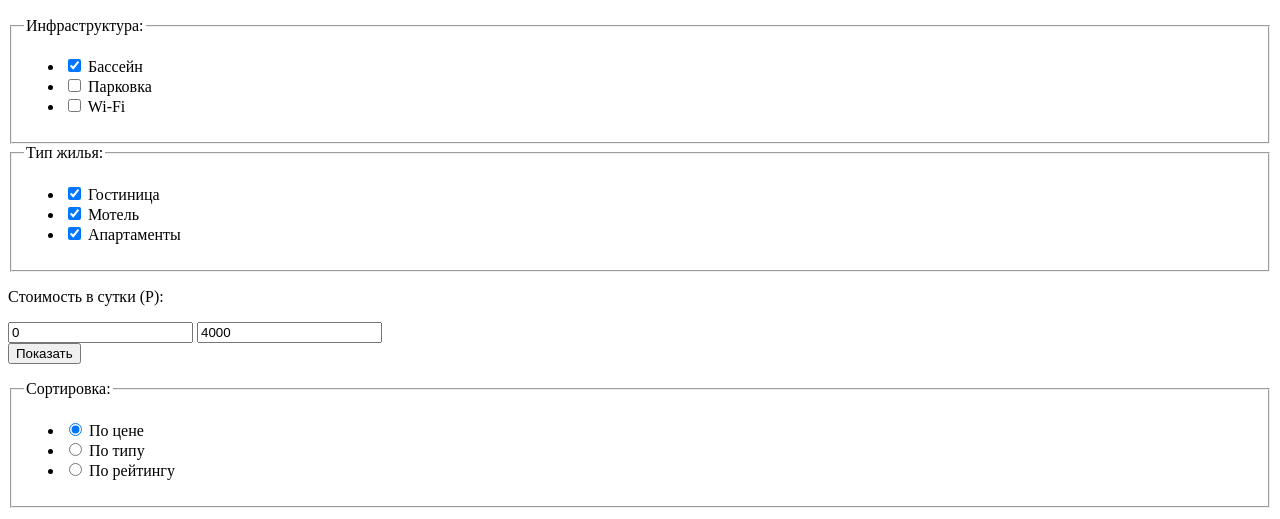
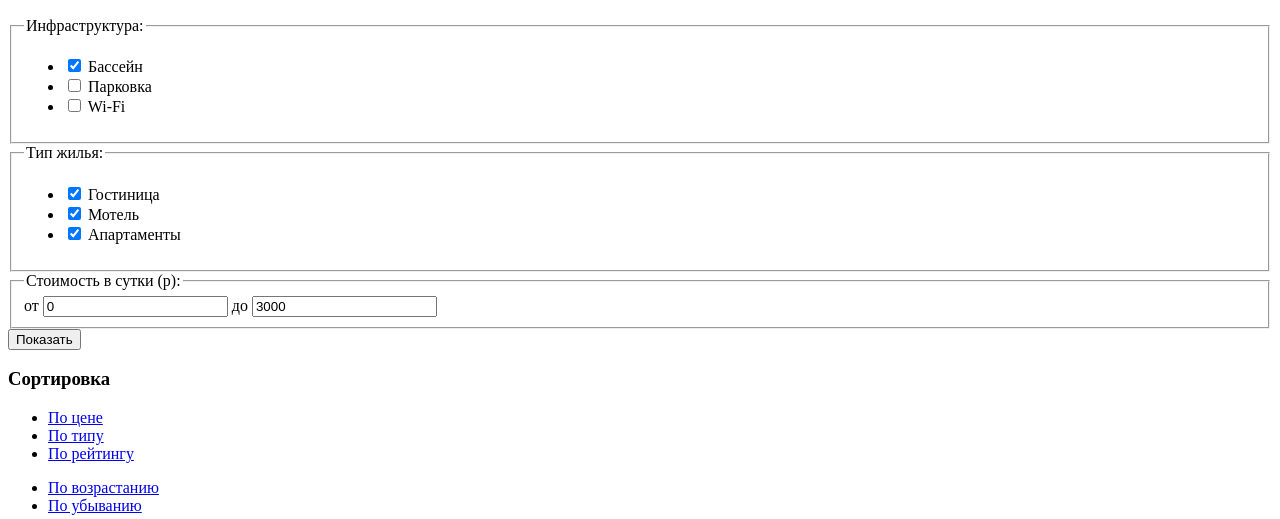
Before and after one commit to apnosova/1266937-sedona-27, a plain HTML site: page catalog.html in a window 1280 px wide. Shown: the part 281-800 px from the top of the page. Drawn offline with Linux system fonts and the light colour scheme.

Commit message:
4 задание

```diff
--- a/catalog.html
+++ b/catalog.html
@@ -22,7 +22,7 @@
       <main>
         <h1 class="visually-hidden">Гостиницы Седоны</h1>
 
-        <section class="catalog" class="filters">
+        <section class="catalog">
           <h2 class="visually-hidden">Фильтр гостиниц</h2>
 
           <form class="filter" method="GET" action="https://echo.htmlacademy.ru">
@@ -61,46 +61,37 @@
               </ul>
             </fieldset>
 
-            <p>
-              <label for="slider">Cтоимость в сутки (Р):</label>
-            </p>
-            <div class="range-slider">
-              <input type="number" value="0" name="min">
-              <input type="number" value="4000" name="max">
+            <fieldset>
+              <legend>Стоимость в сутки (р):</legend>
 
-              <div class="range-slider-track">
-                <div class="range-slider-pin-min"></div>
-                <div class="range-slider-pin-max"></div>
+              <div class="price-controls">
+                <label class="min-price">от <input type="number" name="min-price" value="0"></label>
+                <label class="max-price">до <input type="number" name="max-price" value="3000"></label>
               </div>
-            </div>
-
+              <div class="range-controls">
+                <div class="scale">
+                  <div class="bar"></div>
+                </div>
+                <div class="range-toggle range-toggle-min"></div>
+                <div class="range-toggle range-toggle-max"></div>
+              </div>
+            </fieldset>
             <button type="submit">Показать</button>
-
           </form>
 
-          <p>
-            <fieldset>
-              <legend>Сортировка:</legend>
-              <ul>
-                <li>
-                  <input type="radio" name="sort" value="by-price" id="sort-by-price" checked>
-                  <label for="sort-by-price">По цене</label>
-                </li>
+          <div class="catalog-sort">
+            <h3>Сортировка</h3>
+            <ul>
+              <li><a href="#">По цене</a></li>
+              <li><a href="#">По типу</a></li>
+              <li><a href="#">По рейтингу</a></li>
+            </ul>
+            <ul>
+              <li><a href="#">По возрастанию</a></li>
+              <li><a href="#">По убыванию</a></li>
+            </ul>
+          </div>
 
-                <li>
-                  <input type="radio" name="sort" value="by-type" id="sort-by-type">
-                  <label for="sort-by-type">По типу</label>
-                </li>
-                <li>
-                  <input type="radio" name="sort" value="by-rating" id="sort-by-rating">
-                  <label for="sort-by-rating">По рейтингу</label>
-                </li>
-              </ul>
-
-              <!--Сортировка по возрастанию и убыванию-->
-
-            </fieldset>
-          </p>
         </section>
 
         <section class="catalog">
@@ -135,14 +126,11 @@
             </li>
 
             <li class="catalog-item">
-
               <div class="catalog-item-image">
                 <img src="img/hotel-picture-2.jpg" width="135" height="90" alt="Desert Quail Inn">
               </div>
-
               <div>
                 <h2>Desert Quail Inn</h2>
-
                 <div>
                 <p class="catalog-item-type">Мотель</p>
                 <p class="catalog-item-price">от 3000 р.</p>
@@ -158,35 +146,26 @@
                   <p><span>&#9734;</span><span>&#9734;</span><span>&#9734;</span></p>
                   <p>Рейтинг: 8,9</p>
                 </div>
-
             </li>
-
             <li class="catalog-item">
-
               <div class="catalog-item-image">
                 <img src="img/hotel-picture-3.jpg" width="135" height="90" alt="Villas At Paco Piablo">
               </div>
-
               <div>
                 <h2>Villas At Paco Piablo</h2>
-
                   <div>
                     <p class="catalog-item-type">Апартаменты</p>
                     <p class="catalog-item-price">от 2000 Р.</p>
                   </div>
-
                   <div>
                     <p class="catalog-item-info"><a href="#">Подробнее</a></p>
                     <p class="catalog-item-booking"><a href="#">Забронировать</a></p>
                   </div>
-
                 </div>
-
               <div class="rating">
                 <p><span>&#9734;</span><span>&#9734;</span></p>
                 <p>Рейтинг: 9,2</p>
               </div>
-
             </li>
           </ul>
         </section>
```
Also changed, not shown: index.html (+16 -4 lines).
